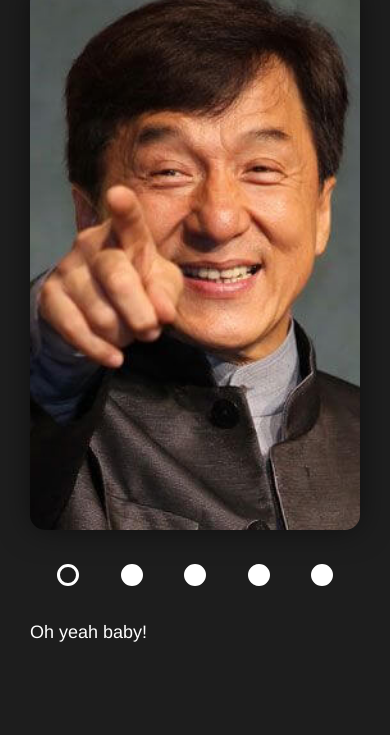
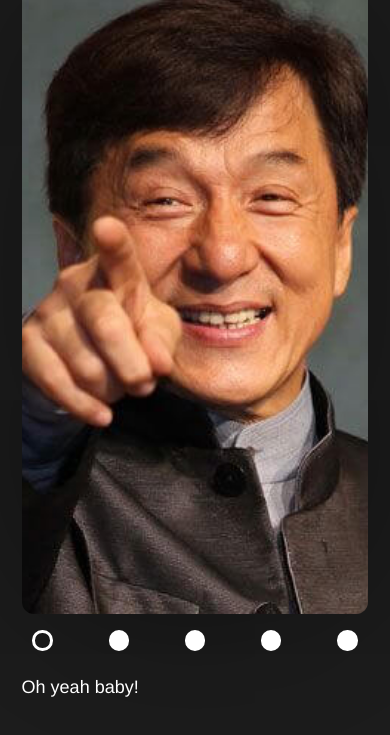
Before and after one commit to kenor-me/cssMemSlider, a plain HTML site: page cssMemSlider/index.html in a window 390 px wide. Shown: the part 109-844 px from the top of the page. Drawn offline with Linux system fonts and the light colour scheme.

Commit message:
refactor: sizes (Monday, Oct 18, 2021 10:40:00)

```diff
--- a/cssMemSlider/assets/css/index.css
+++ b/cssMemSlider/assets/css/index.css
@@ -20,9 +20,9 @@ body {
 }
 
 .container {
-   max-width: 1440px;
+   max-width: 80rem;
    margin: 0 auto;
-   padding: 0 30px;
+   padding: 0 1.8rem;
    height: 100vh;
 }
 
@@ -38,12 +38,12 @@ h1 {
 
 .slider {
    width: 100%;
-   height: calc(100vh - 380px);
-   box-shadow: 0 0 30px rgba(0, 0, 0, .5);
+   height: calc(100vh - 21rem);
+   box-shadow: 0 0 18rem rgba(0, 0, 0, .5);
    display: inline-flex;
    flex-wrap: nowrap;
    overflow: hidden;
-   border-radius: 15px;
+   border-radius: 1rem;
 }
 
 .slides {
@@ -88,7 +88,7 @@ h1 {
 .controls-container {
    display: flex;
    justify-content: space-between;
-   padding: 30px 0 40px;
+   padding: 1rem 0 1.5rem;
 }
 
 .text-block {
@@ -162,9 +162,9 @@ label {
 
 .ring {
    display: block;
-   height: 20px;
-   width: 20px;
-   margin: 0 16px 16px;
+   height: 1.2rem;
+   width: 1.2rem;
+   margin: 0 0.9rem 0.9rem;
    border-radius: 50%;
    border: 3px solid var(--font-light);
    background-color: var(--font-light);
@@ -206,7 +206,7 @@ label:active .ring {
 
 
    .slider {
-      height: calc(100vh - 300px);
+      height: calc(100vh - 18rem);
    }
 
    .controls-container {
@@ -214,15 +214,9 @@ label:active .ring {
    }
 
    .controls {
-      max-width: 300px;
+      max-width: 80vh;
       width: 100%;
-      margin: 0 auto 20px;
-   }
-
-   .ring {
-      width: 16px;
-      height: 16px;
-      margin: 0 12px 16px;
+      margin: 0 auto 1.3rem;
    }
 }
 
```
